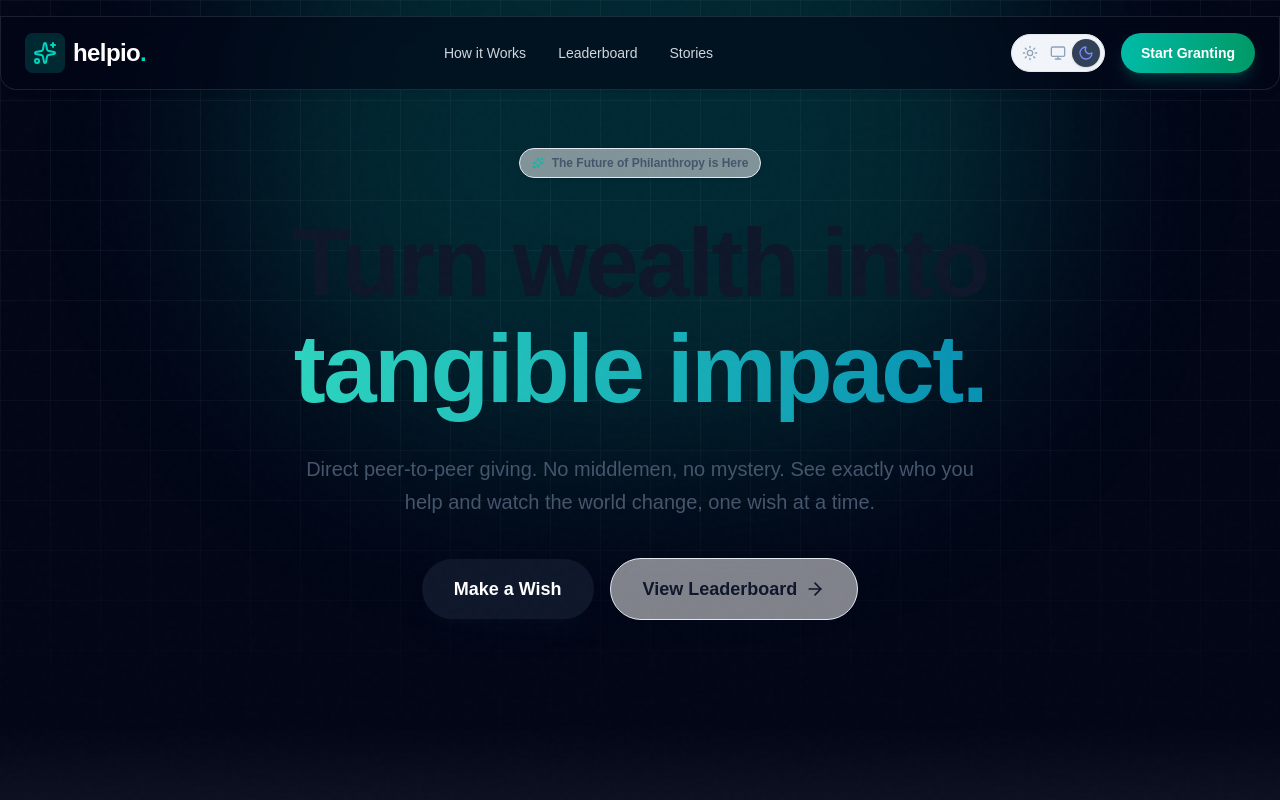
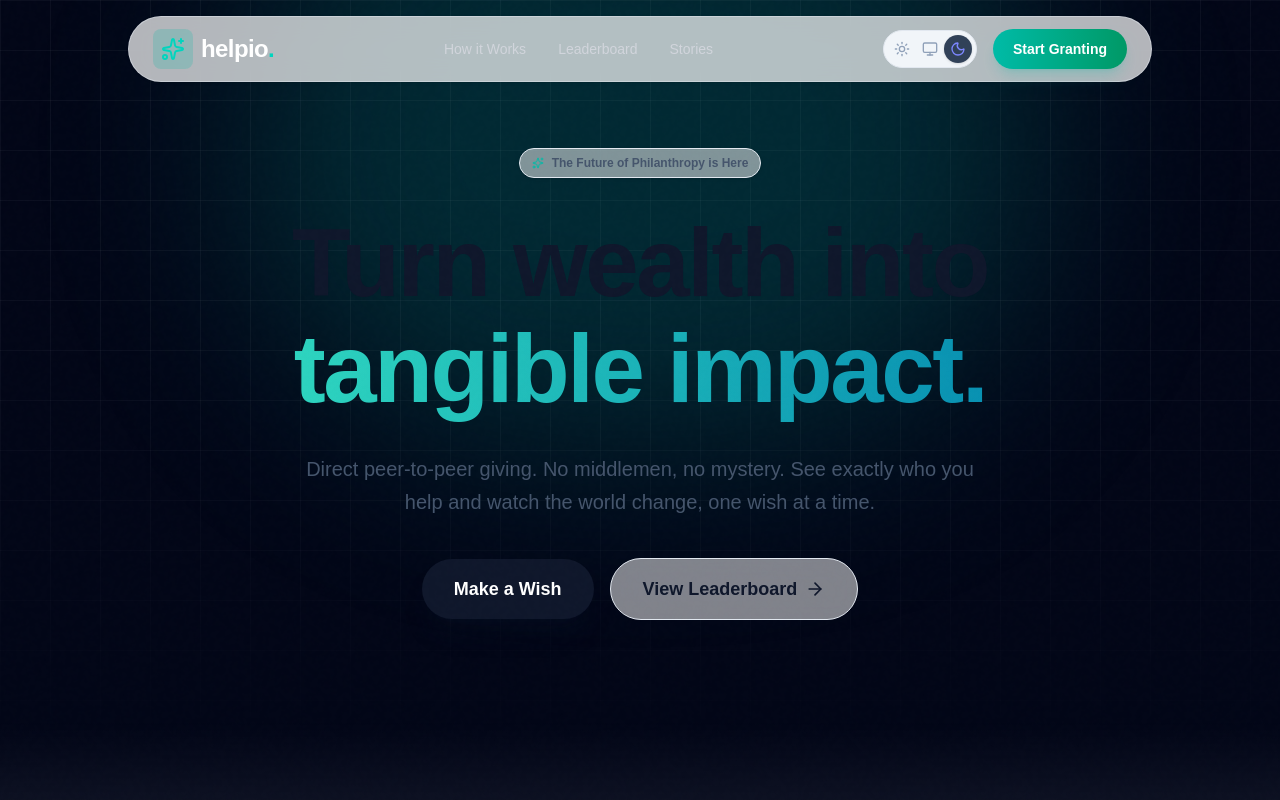
Before and after one commit to itznik/helpio, a Next.js app in the folder helpio/: page / in a window 1280 px wide. Shown: the top 800 px of the page. Built offline with nearby package versions, Linux system fonts and the light colour scheme.

Commit message:
Update Navbar.tsx

```diff
--- a/helpio/src/components/layout/Navbar.tsx
+++ b/helpio/src/components/layout/Navbar.tsx
@@ -9,11 +9,11 @@ import ThemeToggle from '../shared/ThemeToggle';
 export default function Navbar() {
   return (
     <motion.nav
-      initial={{ y: -100, opacity: 0 }}
-      animate={{ y: 0, opacity: 1 }}
-      transition={{ duration: 0.8 }}
-      className="fixed top-0 w-full z-50 glass-panel border-b-0 rounded-b-2xl mx-auto max-w-7xl inset-x-0 mt-4 px-6 py-4 flex justify-between items-center"
-    >
+  initial={{ y: -100, opacity: 0 }}
+  animate={{ y: 0, opacity: 1 }}
+  transition={{ duration: 0.8 }}
+  className="fixed top-0 inset-x-0 z-50 mx-auto max-w-5xl mt-4 px-6 py-3 rounded-full border border-slate-200/50 dark:border-white/10 bg-white/70 dark:bg-slate-900/70 backdrop-blur-md shadow-sm flex justify-between items-center"
+>
       {/* Logo Area */}
       <Link href="/" className="flex items-center gap-2 group">
         <div className="bg-teal-500/20 p-2 rounded-lg group-hover:bg-teal-500/40 transition-colors">
```
